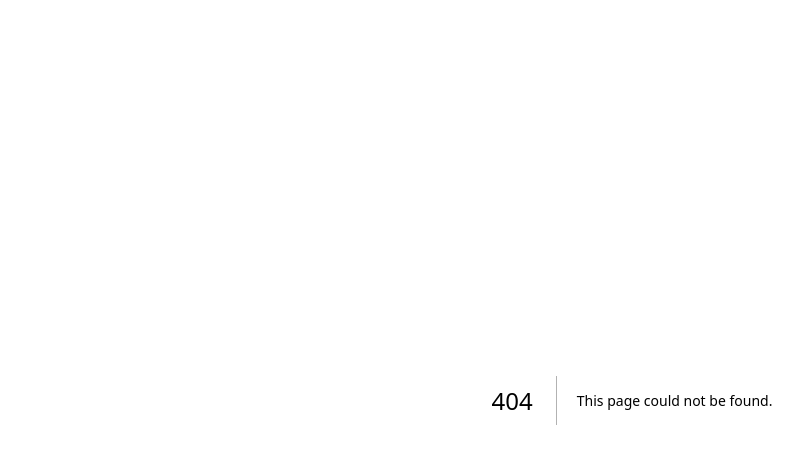
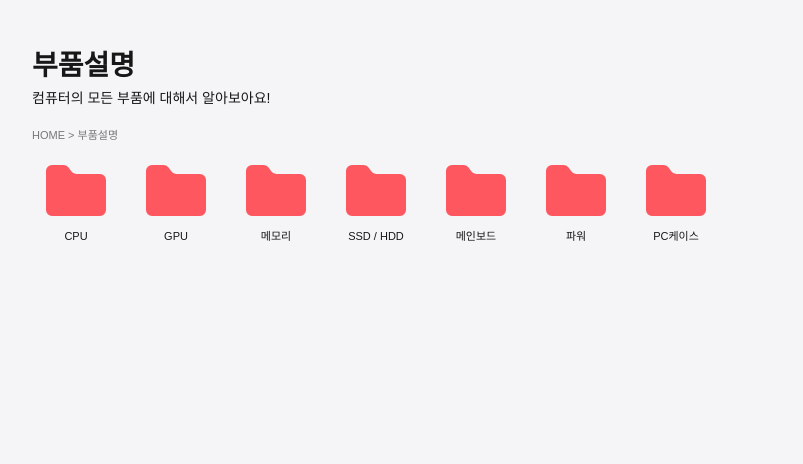
Before and after one commit to COMBEE-WEB/frontend, a Next.js app: page /Parts/partexplaincategory in a window 1280 px wide. Before the commit this address had no page. Shown: the top 464 px of the page, without its empty margins (8-811 px from the left). Built offline with nearby package versions, Linux system fonts and the light colour scheme.

Commit message:
부품 설명 페이지 구현

```diff
--- /dev/null
+++ b/src/app/Parts/partexplaincategory/[partId]/page.js
@@ -0,0 +1,11 @@
+import PartExplainContents from "@/components/parts/PartExplainContents";
+
+//-------------------
+// 선택한 부품의 설명 페이지 표시
+//-------------------
+export default async function PartExplainDetailPage({ params })
+{
+    const { partId } = await params;
+
+    return <PartExplainContents partId={partId} />;
+}
--- /dev/null
+++ b/src/app/Parts/partexplaincategory/page.js
@@ -0,0 +1,25 @@
+import PartExplainCategory from "@/components/parts/PartExplainCategory";
+import styles from "@/components/parts/PartExplainCategory.module.css";
+
+//-------------------
+// 부품 설명 페이지 표시
+//-------------------
+export default function PartExplainPage()
+{
+    return (
+        <main className={styles.page}>
+            <header className={styles.header}>
+                <h1 className={styles.title}>부품설명</h1>
+                <p className={styles.description}>
+                    컴퓨터의 모든 부품에 대해서 알아보아요!
+                </p>
+            </header>
+
+            <p className={styles.breadcrumb}>
+                HOME &gt; 부품설명
+            </p>
+
+            <PartExplainCategory />
+        </main>
+    );
+}
--- a/src/components/parts/PartExplainCategory.js
+++ b/src/components/parts/PartExplainCategory.js
@@ -0,0 +1,61 @@
+import Link from "next/link";
+import { Folder } from "lucide-react";
+import styles from "./PartExplainCategory.module.css";
+
+const categories = [
+    { id: "cpu", name: "CPU" },
+    { id: "gpu", name: "GPU" },
+    { id: "memory", name: "메모리" },
+    { id: "storage", name: "SSD / HDD" },
+    { id: "mainboard", name: "메인보드" },
+    { id: "power", name: "파워" },
+    { id: "case", name: "PC케이스" },
+];
+
+//-------------------
+// 부품 종류별 상세 페이지 링크 표시
+//-------------------
+function CategoryItem({ category })
+{
+    return (
+        <li>
+            <Link
+                href={`/Parts/partexplaincategory/${category.id}`}
+                className={styles.categoryButton}
+                aria-label={`${category.name} 설명 보기`}
+            >
+                <Folder
+                    className={styles.folderIcon}
+                    fill="currentColor"
+                    strokeWidth={0}
+                    aria-hidden="true"
+                />
+                <span className={styles.categoryName}>
+                    {category.name}
+                </span>
+            </Link>
+        </li>
+    );
+}
+
+//-------------------
+// 부품 설명 카테고리 목록 표시
+//-------------------
+export default function PartExplainCategory()
+{
+    return (
+        <ul className={styles.categoryList} aria-label="부품 종류">
+            {categories.map(
+                (category) =>
+                {
+                    return (
+                        <CategoryItem
+                            key={category.id}
+                            category={category}
+                        />
+                    );
+                }
+            )}
+        </ul>
+    );
+}
--- /dev/null
+++ b/src/components/parts/PartExplainCategory.module.css
@@ -0,0 +1,88 @@
+.page {
+    min-height: 100vh;
+    padding: 48px 40px;
+    background-color: #f5f5f7;
+    color: #171717;
+}
+
+.header {
+    margin-bottom: 18px;
+}
+
+.title {
+    margin: 0;
+    font-size: 28px;
+    font-weight: 800;
+    line-height: 1.3;
+}
+
+.description {
+    margin: 4px 0 0;
+    font-size: 14px;
+}
+
+.breadcrumb {
+    margin: 0 0 12px;
+    color: #777;
+    font-size: 11px;
+}
+
+.categoryList {
+    display: grid;
+    grid-template-columns: repeat(auto-fit, 88px);
+    gap: 12px;
+    margin: 0;
+    padding: 0;
+    list-style: none;
+}
+
+.categoryButton {
+    display: flex;
+    flex-direction: column;
+    align-items: center;
+    width: 100%;
+    min-height: 96px;
+    padding: 0 0 8px;
+    border: 0;
+    border-radius: 6px;
+    background: transparent;
+    color: inherit;
+    font: inherit;
+    cursor: pointer;
+    text-decoration: none;
+}
+
+.categoryButton:hover {
+    background-color: #e9e9ee;
+}
+
+.categoryButton:focus-visible {
+    outline: 2px solid #b92535;
+    outline-offset: 3px;
+}
+
+.folderIcon {
+    width: 88px;
+    height: 72px;
+    color: #ff575f;
+}
+
+.categoryName {
+    font-size: 11px;
+    line-height: 1.5;
+    text-align: center;
+}
+
+@media (max-width: 600px) {
+    .page {
+        padding: 28px 20px;
+    }
+
+    .title {
+        font-size: 24px;
+    }
+
+    .categoryList {
+        gap: 10px;
+    }
+}
--- a/src/components/parts/PartExplainContents.js
+++ b/src/components/parts/PartExplainContents.js
@@ -0,0 +1,69 @@
+import Link from "next/link";
+import { notFound } from "next/navigation";
+import styles from "./PartExplainContents.module.css";
+
+const partDescriptions = {
+    cpu: {
+        name: "CPU",
+        description: "컴퓨터의 연산과 명령 처리를 담당하는 핵심 부품입니다.",
+    },
+    gpu: {
+        name: "GPU",
+        description: "그래픽과 영상 데이터를 빠르게 처리하는 부품입니다.",
+    },
+    memory: {
+        name: "메모리",
+        description: "실행 중인 프로그램의 데이터를 임시로 저장하는 부품입니다.",
+    },
+    storage: {
+        name: "SSD / HDD",
+        description: "운영체제와 프로그램, 사용자 파일을 보관하는 저장 장치입니다.",
+    },
+    mainboard: {
+        name: "메인보드",
+        description: "각 컴퓨터 부품을 연결하고 통신할 수 있게 하는 기판입니다.",
+    },
+    power: {
+        name: "파워",
+        description: "컴퓨터의 각 부품에 필요한 전력을 공급하는 장치입니다.",
+    },
+    case: {
+        name: "PC케이스",
+        description: "컴퓨터 부품을 보호하고 냉각을 돕는 외부 구조물입니다.",
+    },
+};
+
+//-------------------
+// 선택한 부품의 설명 표시
+//-------------------
+export default function PartExplainContents({ partId })
+{
+    const part = partDescriptions[partId];
+
+    if (!part)
+    {
+        notFound();
+    }
+
+    return (
+        <main className={styles.page}>
+            <header className={styles.header}>
+                <h1 className={styles.title}>부품설명</h1>
+                <p className={styles.description}>
+                    컴퓨터의 모든 부품에 대해서 알아보아요!
+                </p>
+            </header>
+
+            <nav className={styles.breadcrumb} aria-label="현재 위치">
+                <Link href="/Parts/partexplaincategory">HOME</Link>
+                <span aria-hidden="true"> &gt; </span>
+                <span>{part.name}</span>
+            </nav>
+
+            <section className={styles.content}>
+                <h2 className={styles.partName}>{part.name}</h2>
+                <p className={styles.partDescription}>{part.description}</p>
+            </section>
+        </main>
+    );
+}
--- /dev/null
+++ b/src/components/parts/PartExplainContents.module.css
@@ -0,0 +1,76 @@
+.page {
+    min-height: 100vh;
+    padding: 48px 40px;
+    background-color: #f5f5f7;
+    color: #171717;
+}
+
+.header {
+    margin-bottom: 18px;
+}
+
+.title {
+    margin: 0;
+    font-size: 28px;
+    font-weight: 800;
+    line-height: 1.3;
+}
+
+.description {
+    margin: 4px 0 0;
+    font-size: 14px;
+}
+
+.breadcrumb {
+    margin-bottom: 18px;
+    color: #777;
+    font-size: 12px;
+}
+
+.breadcrumb a {
+    color: inherit;
+    text-decoration: none;
+}
+
+.breadcrumb a:hover {
+    text-decoration: underline;
+}
+
+.breadcrumb a:focus-visible {
+    outline: 2px solid #b92535;
+    outline-offset: 3px;
+}
+
+.content {
+    max-width: 870px;
+    min-height: 280px;
+    padding: 32px;
+    border: 1px solid #ddd;
+    border-radius: 10px;
+    background-color: #fff;
+}
+
+.partName {
+    margin: 0 0 16px;
+    font-size: 24px;
+}
+
+.partDescription {
+    margin: 0;
+    line-height: 1.7;
+}
+
+@media (max-width: 600px) {
+    .page {
+        padding: 28px 20px;
+    }
+
+    .title {
+        font-size: 24px;
+    }
+
+    .content {
+        min-height: 220px;
+        padding: 24px;
+    }
+}
```
